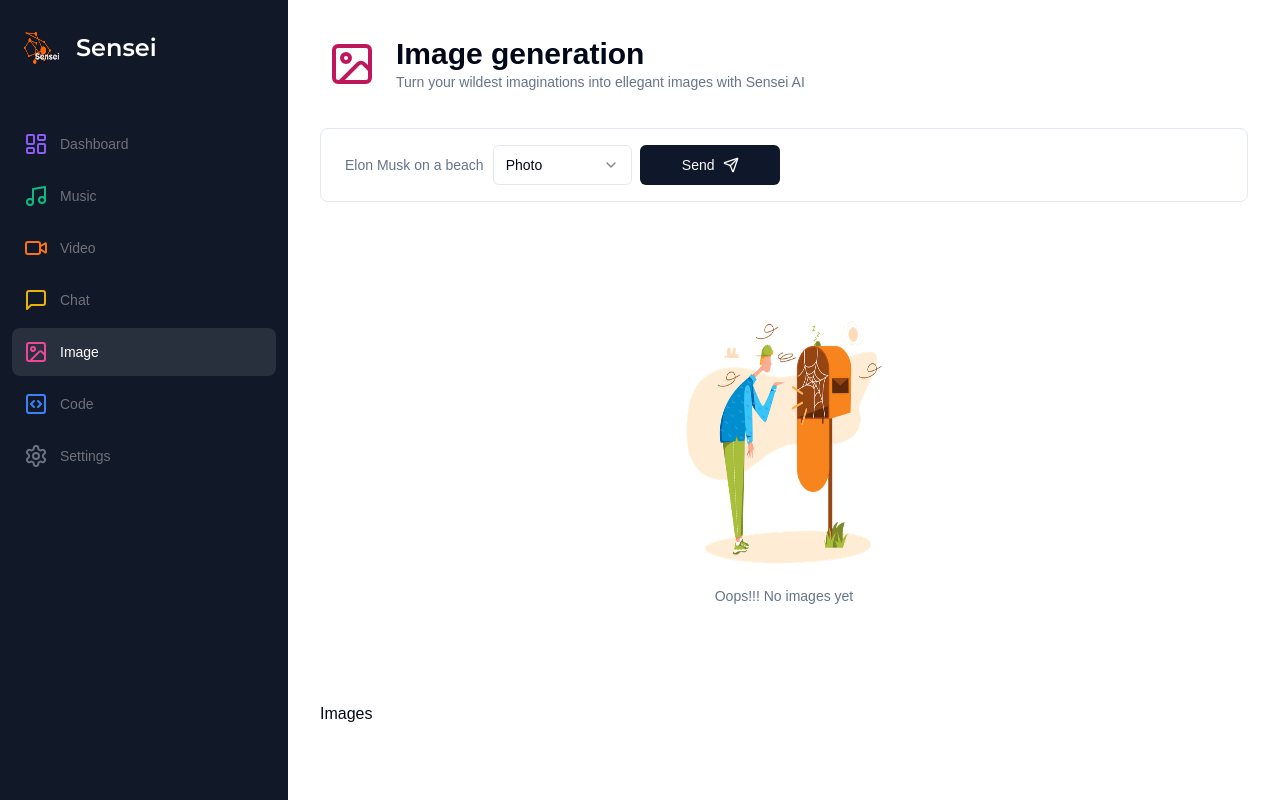
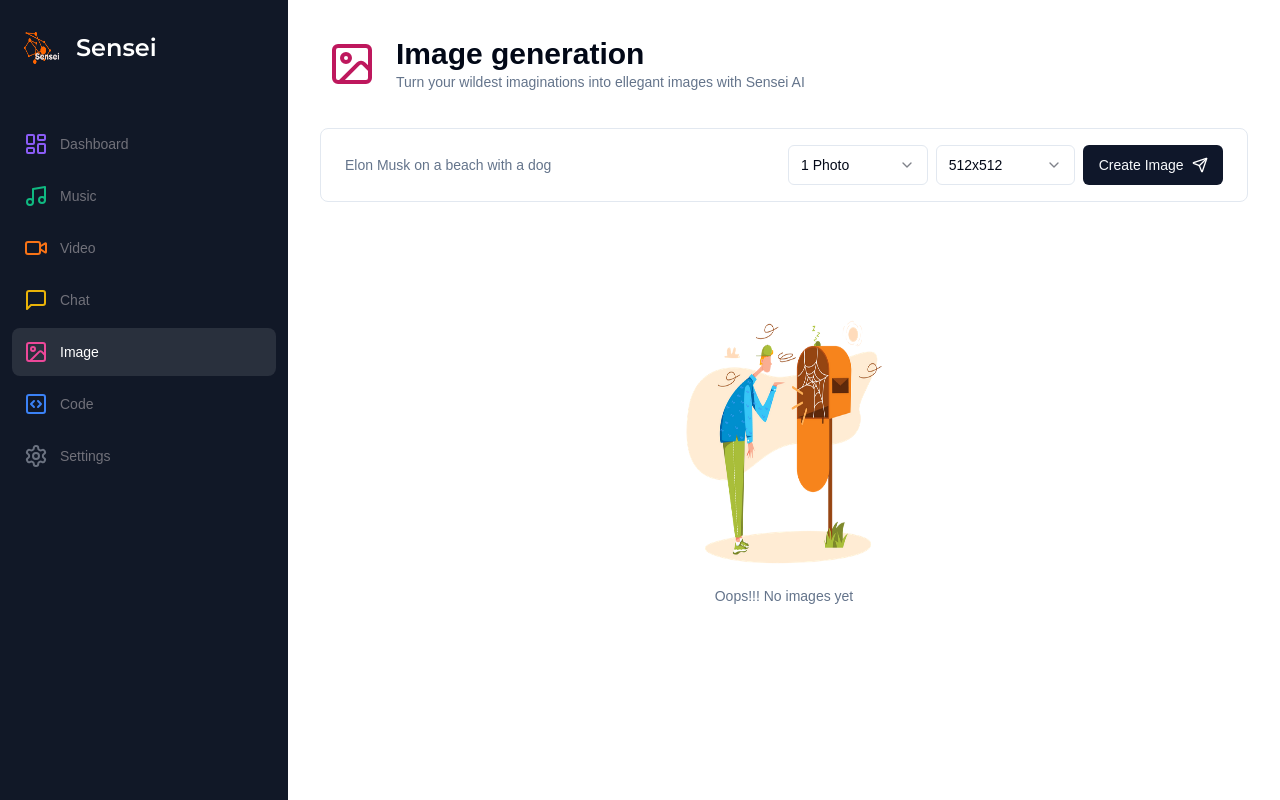
Before and after one commit to kc-clintone/Sensei-ai_saas, a Next.js app in the folder sensei/: page /image in a window 1280 px wide. Built offline with nearby package versions, Linux system fonts and the light colour scheme.

Commit message:
working on image generation >>> image cards UI

```diff
--- a/sensei/app/(dashboard)/(routes)/image/constants.ts
+++ b/sensei/app/(dashboard)/(routes)/image/constants.ts
@@ -11,23 +11,23 @@ export const formSchema = zd.object({
 export const imageQuantity = [
   {
     value: "1",
-    label: "Photo",
+    label: "1 Photo",
   },
   {
     value: "2",
-    label: "Photos",
+    label: "2 Photos",
   },
   {
     value: "3",
-    label: "Photos",
+    label: "3 Photos",
   },
   {
     value: "4",
-    label: "Photos",
+    label: "4 Photos",
   },
   {
     value: "5",
-    label: "Photos",
+    label: "5 Photos",
   }
 ]
 
--- a/sensei/app/(dashboard)/(routes)/image/page.tsx
+++ b/sensei/app/(dashboard)/(routes)/image/page.tsx
@@ -3,7 +3,7 @@
 import { Header } from "@/components/ui/header";
 import { Image, ImageIcon, SendIcon } from "lucide-react";
 import { useForm } from "react-hook-form";
-import { formSchema, imageQuantity } from "./constants";
+import { formSchema, imageQuantity, resOptions } from "./constants";
 import { zodResolver } from "@hookform/resolvers/zod";
 import axios from "axios";
 import {
@@ -24,6 +24,7 @@ import { cn } from "@/lib/utils";
 import { UsrAvater } from "@/components/ui/usr-avatar";
 import { AiAvatar } from "@/components/ui/ai-avatar";
 import { Select, SelectContent, SelectItem, SelectTrigger, SelectValue } from "@/components/ui/select";
+import { Card } from "@/components/ui/card";
 
 const ImagePage = () => {
 
@@ -82,7 +83,7 @@ const ImagePage = () => {
               <FormField
                 name="prompt"
                 render={({field}) => (
-                  <FormItem className="col-span-6 lg:col-span-2">
+                  <FormItem className="col-span-12 lg:col-span-6">
                     <FormControl className="p-0 m-0">
                       <Input
                         className="focus-visible:ring-0 focus-visible:ring-transparent border-0 outline-none"
@@ -126,8 +127,39 @@ const ImagePage = () => {
                 )}
               />
 
+              <FormField
+                control={form.control}
+                name="resolution"
+                render={({field}) => (
+                  <FormItem className="col-span-12 lg:col-span-2">
+                    <Select
+                      disabled={isLoading}
+                      onValueChange={field.onChange}
+                      value={field.value}
+                      defaultValue={field.value}
+                    >
+                      <FormControl>
+                        <SelectTrigger>
+                          <SelectValue defaultValue={field.value}/>
+                        </SelectTrigger>
+                      </FormControl>
+                      <SelectContent>
+                        {resOptions.map((option) => (
+                          <SelectItem
+                            key={option.value}
+                            value={option.value}
+                          >
+                            {option.label}
+                          </SelectItem>
+                        ))}
+                      </SelectContent>
+                    </Select>
+                  </FormItem>
+                )}
+              />
+
               <Button className="col-span-12 lg:col-span-2 w-full" disabled={isLoading}>
-                Send
+                Create Image
                 <SendIcon className="w-6 h-6 text-white"/>
               </Button>
             </form>
@@ -150,8 +182,15 @@ const ImagePage = () => {
               </div>
             )
           }
-          <div className="">
-            Images
+          <div className="grid mt-8 grid-cols-1 md:grid-cols-2 lg:grid-cols-3 xl:grid-cols-4 gap-4">
+            {images.map((url) => (
+              <Card
+                key={src}
+                className="rounded-lg overflow-hidden"
+              >
+
+              </Card>
+            ))}
           </div>
         </div>
       </div>
--- a/sensei/app/api/image/route.ts
+++ b/sensei/app/api/image/route.ts
@@ -15,7 +15,7 @@ export async function POST(
   try{
     const { userId } = useAuth();
     const body = await req.json();
-    const { messages } = body;
+    const { prompt, quantity=1, resolution="512x512" } = body;
 
     if (!userId) {
       return new NextResponse("Not authorised", { status: 401 })
@@ -25,16 +25,25 @@ export async function POST(
       return new NextResponse("OpenAi API key not configured", { status: 500})
     }
 
-    if (!messages) {
+    if (!prompt) {
       return new NextResponse("A prompt is required", {status: 400})
     }
 
-    const res = await openai.createChatCompletion({
-      model: "gpt-3.5-turbo",
-      messages
+    if (!quantity) {
+      return new NextResponse("Quantity is required", {status: 400})
+    }
+
+    if (!resolution) {
+      return new NextResponse("Resolution is required", {status: 400})
+    }
+
+    const res = await openai.createImage({
+      prompt: prompt,
+      n: parseInt(quantity, 10),
+      size: resolution,
     });
 
-    return NextResponse.json(res.data.choices[0].message);
+    return NextResponse.json(res.data.data);
 
   } catch (e) {
     console.log("[AN ERROR OCCURED]", e);
```
